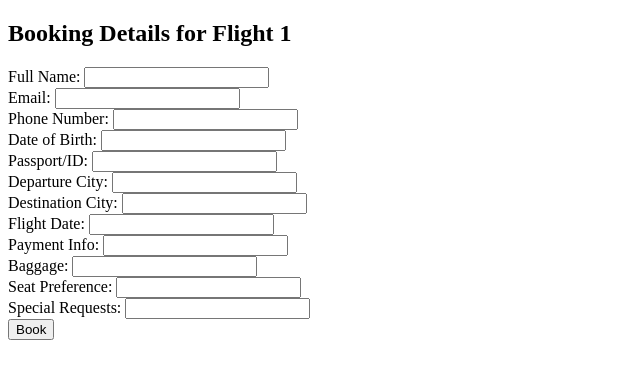
After one commit to vaitheeshwarij14/AI_Flight_booking, a Flask app: page /booking_details/1 in a window 1280 px wide. The commit adds this page. Shown: the top 379 px of the page, without its empty margins (0-640 px from the left). Run offline with Flask 3, Linux system fonts and the light colour scheme.

Commit message:
added book now

```diff
--- a/stay_with_AI/app.py
+++ b/stay_with_AI/app.py
@@ -1,13 +1,15 @@
 from flask import Flask, render_template, request, redirect, url_for, flash, session, jsonify
-import sqlite3  # Importing sqlite3
+import sqlite3
 import requests
 import json
+import speech_recognition as sr
 
 app = Flask(__name__)
 app.secret_key = 'supersecretkey'
 
 FLIGHT_API_URL = 'https://19f1ebba-6edd-4769-a073-c18e12532cd1.mock.pstmn.io/flights'
 
+# Database connection
 def get_db():
     conn = sqlite3.connect('users.db')
     return conn
@@ -16,21 +18,81 @@ def get_db():
 def create_tables():
     conn = get_db()
     cursor = conn.cursor()
-    cursor.execute('''
-        CREATE TABLE IF NOT EXISTS bookings (
-            id INTEGER PRIMARY KEY AUTOINCREMENT,
-            user_id INTEGER,
-            flight_number TEXT,
-            flight_name TEXT,
-            origin TEXT,
-            destination TEXT,
-            date TEXT,
-            FOREIGN KEY (user_id) REFERENCES users(id)
-        )
-    ''')
+    cursor.execute('''CREATE TABLE IF NOT EXISTS bookings (
+        id INTEGER PRIMARY KEY AUTOINCREMENT,
+        user_id INTEGER,
+        flight_number TEXT,
+        flight_name TEXT,
+        origin TEXT,
+        destination TEXT,
+        date TEXT,
+        full_name TEXT,
+        contact_email TEXT,
+        contact_phone TEXT,
+        dob TEXT,
+        passport TEXT,
+        payment_info TEXT,
+        baggage TEXT,
+        seat TEXT,
+        special_requests TEXT,
+        FOREIGN KEY (user_id) REFERENCES users(id)
+    )''')
     conn.commit()
     conn.close()
 
+# Function to listen for user input
+def listen_for_input(prompt_text):
+    recognizer = sr.Recognizer()
+    microphone = sr.Microphone()
+
+    print(prompt_text)
+    with microphone as source:
+        recognizer.adjust_for_ambient_noise(source)
+        audio = recognizer.listen(source)
+
+    try:
+        response = recognizer.recognize_google(audio)
+        print(f"You said: {response}")
+        return response
+    except sr.UnknownValueError:
+        print("Sorry, I could not understand your speech.")
+        return None
+    except sr.RequestError:
+        print("Error with the speech recognition service.")
+        return None
+
+# Function to collect flight booking details via speech-to-text
+def collect_travel_details():
+    print("Please provide the following details for your flight booking:")
+    details = {}
+
+    details['full_name'] = listen_for_input("Please say your full name.")
+    details['email'] = listen_for_input("Please say your email address.")
+    details['phone_number'] = listen_for_input("Please say your phone number.")
+    details['dob'] = listen_for_input("Please say your date of birth in format day-month-year.")
+    details['passport'] = listen_for_input("Please say your passport or ID number.")
+    details['departure_city'] = listen_for_input("Please say your departure city.")
+    details['destination_city'] = listen_for_input("Please say your destination city.")
+    details['flight_date'] = listen_for_input("Please say the date of your flight in format day-month-year.")
+    details['payment_info'] = listen_for_input("Please say your preferred payment method, such as credit card or PayPal.")
+    details['baggage'] = listen_for_input("Do you want extra baggage? Please say yes or no.")
+    details['seat'] = listen_for_input("Please say your seat preference: window, aisle, or middle.")
+    details['special_requests'] = listen_for_input("Do you have any special requests, like meal preferences or assistance?")
+
+    # Confirm details
+    print("\nPlease confirm the following details:")
+    for key, value in details.items():
+        print(f"{key.replace('_', ' ').title()}: {value}")
+
+    confirmation = listen_for_input("Is all the information correct? Please say yes or no.")
+    if confirmation and confirmation.lower() == "yes":
+        print("Booking confirmed!")
+        return details
+    else:
+        print("Please restart the process to correct the details.")
+        return None
+
+# Route for login
 @app.route('/', methods=['GET', 'POST'])
 def login():
     if request.method == 'POST':
@@ -49,6 +111,7 @@ def login():
 
     return render_template('login.html')
 
+# Route for registration
 @app.route('/register', methods=['GET', 'POST'])
 def register():
     if request.method == 'POST':
@@ -65,96 +128,96 @@ def register():
 
     return render_template('register.html')
 
+# Route for the main index page
 @app.route('/index')
 def index():
     if 'user' not in session:
         return redirect(url_for('login'))
     return render_template('index.html')
 
+# Route for logout
 @app.route('/logout')
 def logout():
     session.pop('user', None)
     return redirect(url_for('login'))
 
+# Route for fetching flights
 @app.route('/fetch_flights', methods=['POST'])
 def fetch_flights():
     data = request.json
     origin = data.get('origin')
     destination = data.get('destination')
 
-    # Debugging: Print origin and destination
-    print(f"Origin: {origin}, Destination: {destination}")
-
-    # Fetch flights from Mockaroo API
     response = requests.get(FLIGHT_API_URL)
 
-    # Debugging: Print the status code and response
-    print(f"API Status Code: {response.status_code}")
     if response.status_code == 200:
         flights = response.json()
-        # Debugging: Print received flight data
-        print("Flight Data from API:", flights)
-
-        # Filter flights based on origin and destination
-        filtered_flights = [flight for flight in flights if flight['origin'].lower() == origin.lower() and flight['destination'].lower() == destination.lower()]
-
-        # Debugging: Print filtered flights
-        print("Filtered Flights:", filtered_flights)
-
-        # Return filtered flights if available, else return empty list
-        return jsonify({'flights': filtered_flights})
+        filtered_flights = [
+            flight for flight in flights
+            if flight['origin'].strip().lower() == origin.strip().lower() and
+               flight['destination'].strip().lower() == destination.strip().lower()
+        ]
+        if filtered_flights:
+            return jsonify({'flights': filtered_flights})
+        else:
+            return jsonify({'message': 'No flights found for the given route'}), 404
     else:
         return jsonify({'error': 'Error fetching flight details'}), 500
 
-# Booking route: Stores the booking into the database
-@app.route('/book_flight', methods=['POST'])
-def book_flight():
+# Route for booking details with speech-to-text
+@app.route('/booking_details/<int:flight_id>', methods=['GET', 'POST'])
+def booking_details(flight_id):
+    if request.method == 'POST':
+        # Call the function to collect details
+        details = collect_travel_details()
+        if details:
+            # Handle the collected details (e.g., save to database, send confirmation)
+            return redirect(url_for('booking_confirmation_list', flight_id=flight_id))
+        else:
+            return redirect(url_for('index'))  # Redirect to the booking page to try again
+
+    return render_template('booking_details.html', flight_id=flight_id)
+
+@app.route('/booking_confirmation_list')
+def booking_confirmation_list():
+    return render_template('booking_confirmation.html')  # Confirmation page
+
+# Route for recording details
+@app.route('/recording_details/<int:flight_id>', methods=['GET'])
+def recording_details(flight_id):
+    if 'user' not in session:
+        return redirect(url_for('login'))
+    return render_template('recording_details.html', flight_id=flight_id)
+
+# Route for submitting recorded details
+@app.route('/submit_recording/<int:flight_id>', methods=['POST'])
+def submit_recording(flight_id):
     if 'user' not in session:
         return redirect(url_for('login'))
 
-    flight_data = request.json
+    recorded_text = request.form.get('recorded_text')
 
-    # Get user ID from the database
-    conn = get_db()
-    cursor = conn.cursor()
-    cursor.execute("SELECT id FROM users WHERE email=? OR username=?", (session['user'], session['user']))
-    user_id = cursor.fetchone()[0]
+    # Process the recorded text and extract details
+    # For now, just print it to the console
+    print(f"Recorded details for Flight {flight_id}: {recorded_text}")
 
-    # Insert booking into the database
-    cursor.execute('''
-        INSERT INTO bookings (user_id, flight_number, flight_name, origin, destination, date)
-        VALUES (?, ?, ?, ?, ?, ?)
-    ''', (
-        user_id,
-        flight_data['flight_number'],
-        flight_data['flight_name'],
-        flight_data['origin'],
-        flight_data['destination'],
-        flight_data['date']
-    ))
+    # You can implement logic to parse the recorded text and save the details
+    # or redirect to a confirmation page.
 
-    conn.commit()
-    booking_id = cursor.lastrowid
-    conn.close()
+    return redirect(url_for('booking_confirmation_list'))
 
-    # Redirect to confirmation page with booking ID
-    return jsonify({'booking_id': booking_id})
-
-# Booking confirmation route
+# Route for booking confirmation with booking ID
 @app.route('/booking_confirmation/<int:booking_id>')
 def booking_confirmation(booking_id):
     if 'user' not in session:
         return redirect(url_for('login'))
 
-    # Fetch booking details from the database
     conn = get_db()
     cursor = conn.cursor()
-    cursor.execute('''
-        SELECT b.flight_number, b.flight_name, b.origin, b.destination, b.date, u.username
-        FROM bookings b
-        JOIN users u ON b.user_id = u.id
-        WHERE b.id = ?
-    ''', (booking_id,))
+    cursor.execute('''SELECT b.flight_number, b.flight_name, b.origin, b.destination, b.date, u.username, b.full_name, b.contact_email, b.contact_phone, b.dob, b.passport, b.payment_info, b.baggage, b.seat, b.special_requests
+                      FROM bookings b
+                      JOIN users u ON b.user_id = u.id
+                      WHERE b.id = ?''', (booking_id,))
     booking = cursor.fetchone()
     conn.close()
 
@@ -162,9 +225,8 @@ def booking_confirmation(booking_id):
         flash("Invalid booking ID.")
         return redirect(url_for('index'))
 
-    # Pass booking details to the confirmation template
     return render_template('booking_confirmation.html', booking=booking)
 
 if __name__ == '__main__':
-    create_tables()  # Ensure tables are created when the app starts
+    create_tables()
     app.run(debug=True)
--- /dev/null
+++ b/stay_with_AI/templates/booking_details.html
@@ -0,0 +1,38 @@
+<!DOCTYPE html>
+<html lang="en">
+<head>
+    <meta charset="UTF-8">
+    <meta name="viewport" content="width=device-width, initial-scale=1.0">
+    <title>Booking Details</title>
+</head>
+<body>
+    <h2>Booking Details for Flight {{ flight_id }}</h2>
+    <form action="/booking_details/{{ flight_id }}" method="post">
+        <label for="full_name">Full Name:</label>
+        <input type="text" id="full_name" name="full_name" required><br>
+        <label for="email">Email:</label>
+        <input type="email" id="email" name="email" required><br>
+        <label for="phone_number">Phone Number:</label>
+        <input type="text" id="phone_number" name="phone_number" required><br>
+        <label for="dob">Date of Birth:</label>
+        <input type="text" id="dob" name="dob" required><br>
+        <label for="passport">Passport/ID:</label>
+        <input type="text" id="passport" name="passport" required><br>
+        <label for="departure_city">Departure City:</label>
+        <input type="text" id="departure_city" name="departure_city" required><br>
+        <label for="destination_city">Destination City:</label>
+        <input type="text" id="destination_city" name="destination_city" required><br>
+        <label for="flight_date">Flight Date:</label>
+        <input type="text" id="flight_date" name="flight_date" required><br>
+        <label for="payment_info">Payment Info:</label>
+        <input type="text" id="payment_info" name="payment_info" required><br>
+        <label for="baggage">Baggage:</label>
+        <input type="text" id="baggage" name="baggage" required><br>
+        <label for="seat">Seat Preference:</label>
+        <input type="text" id="seat" name="seat" required><br>
+        <label for="special_requests">Special Requests:</label>
+        <input type="text" id="special_requests" name="special_requests"><br>
+        <input type="submit" value="Book">
+    </form>
+</body>
+</html>
```
Also changed, not shown: stay_with_AI/create_db.py (+27 -24 lines), stay_with_AI/speech_to_text.py (+59 -80 lines), stay_with_AI/templates/booking_confirmation.html (+16 -8 lines), stay_with_AI/templates/index.html (+21 -16 lines), stay_with_AI/templates/recording_details.html (added, +51 -0 lines), stay_with_AI/templates/collect_travel_details.html (added), stay_with_AI/users.db.
